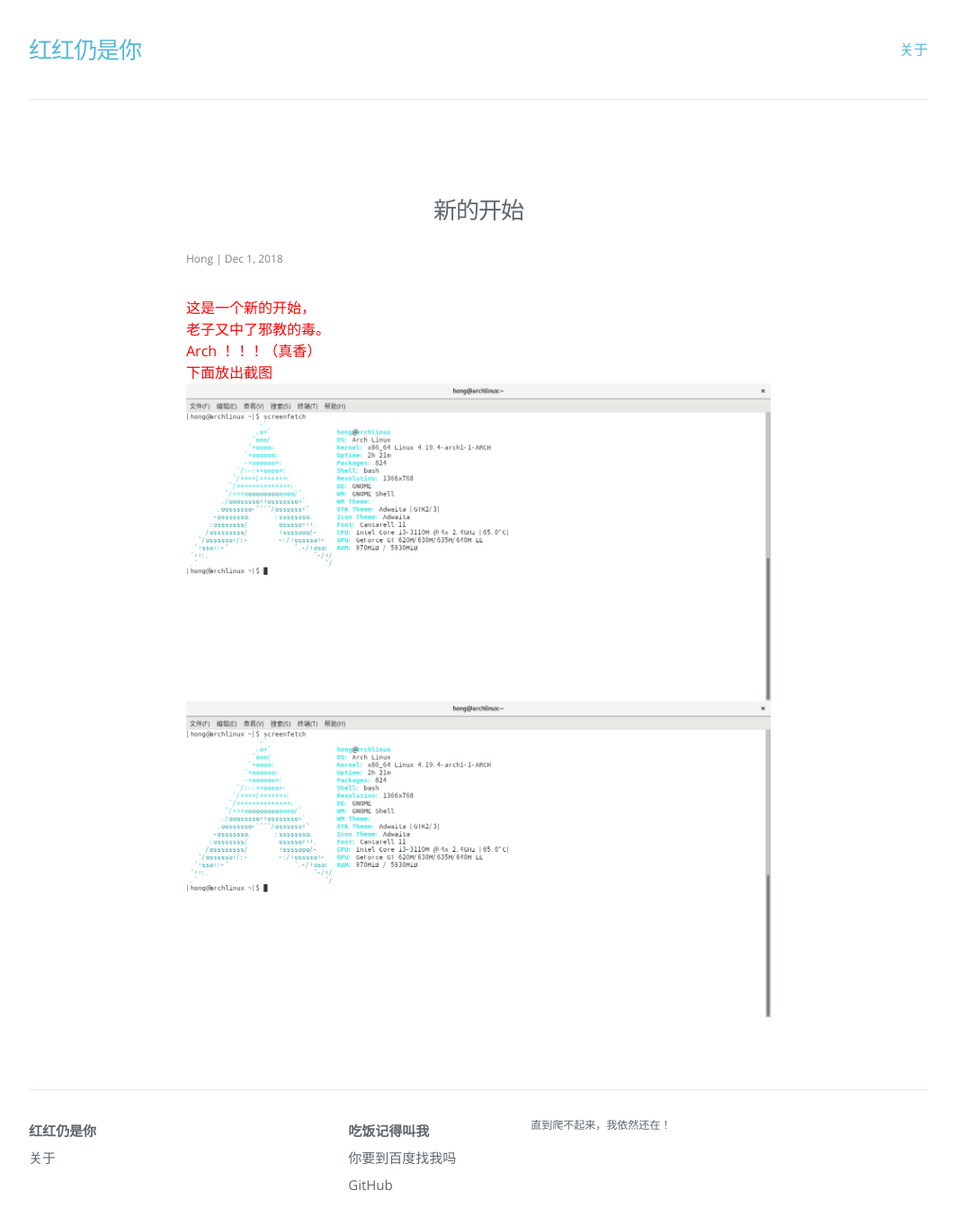
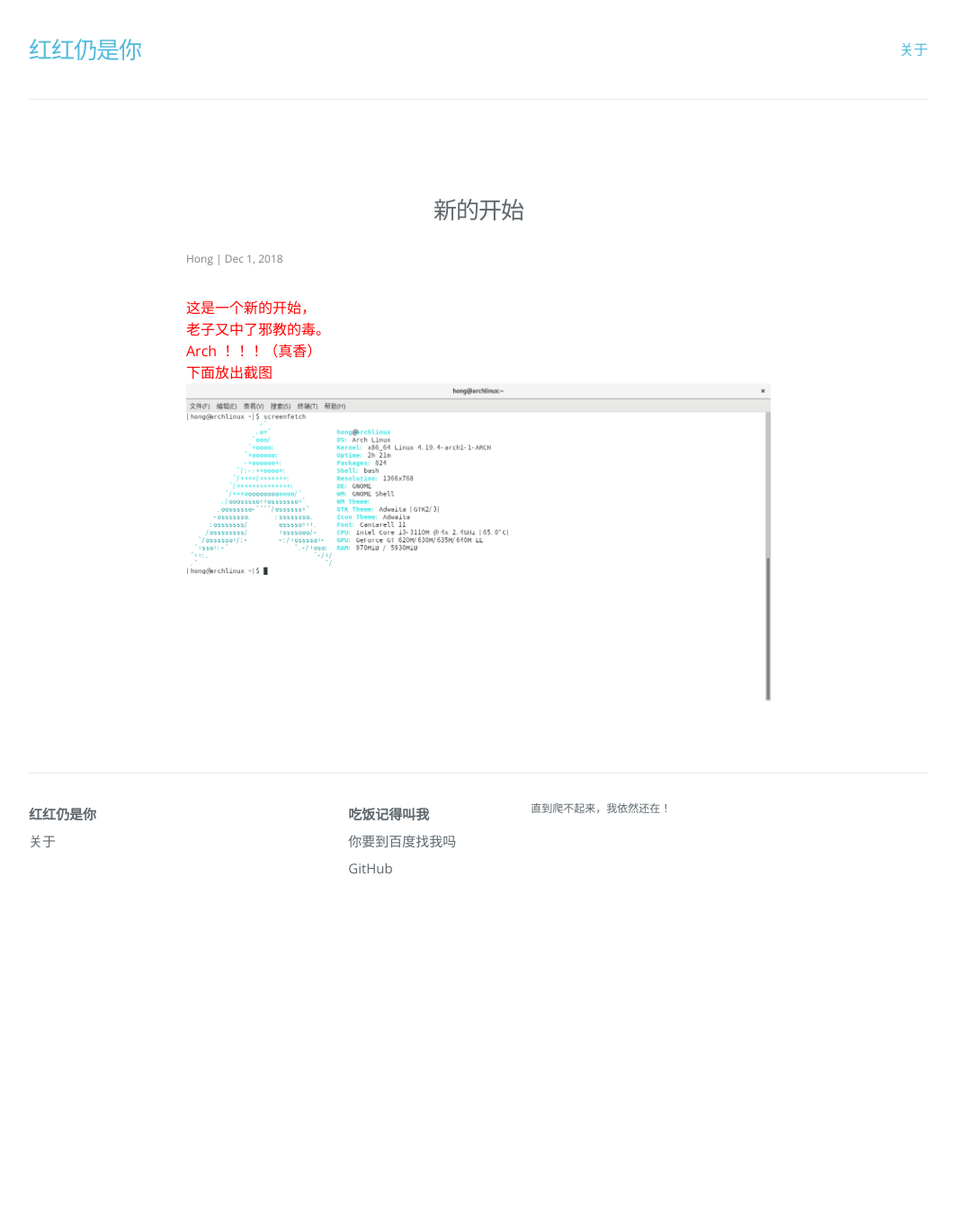
Before and after one commit to justforheart/spider.github.io, a Jekyll site: the page built from _posts/2018-12-01-2018-12-1-新的开始.md, in a window 1280 px wide and 1400 px high. Shown: the top 1363 px of the window at 90% size, without its empty margins (108-1171 px from the left). Built offline with Jekyll 4.4.1, drawn with Linux system fonts in a browser that asks for light colours; nearby versions of some CDN libraries.

Commit message:
Update 2018-12-01-2018-12-1-新的开始.md

```diff
--- a/_posts/2018-12-01-2018-12-1-新的开始.md
+++ b/_posts/2018-12-01-2018-12-1-新的开始.md
@@ -9,4 +9,3 @@ tags: ''
 Arch ！！！（真香）<font>  <br>
 下面放出截图
 <img src="https://justforheart.github.io/spiders/img/2018-12-01-18-40-12.png" alt="截图" />
-<img src="https://justforheart.github.io/spiders/img/2018-12-01-18-40-12.png" alt="截图" />
```
